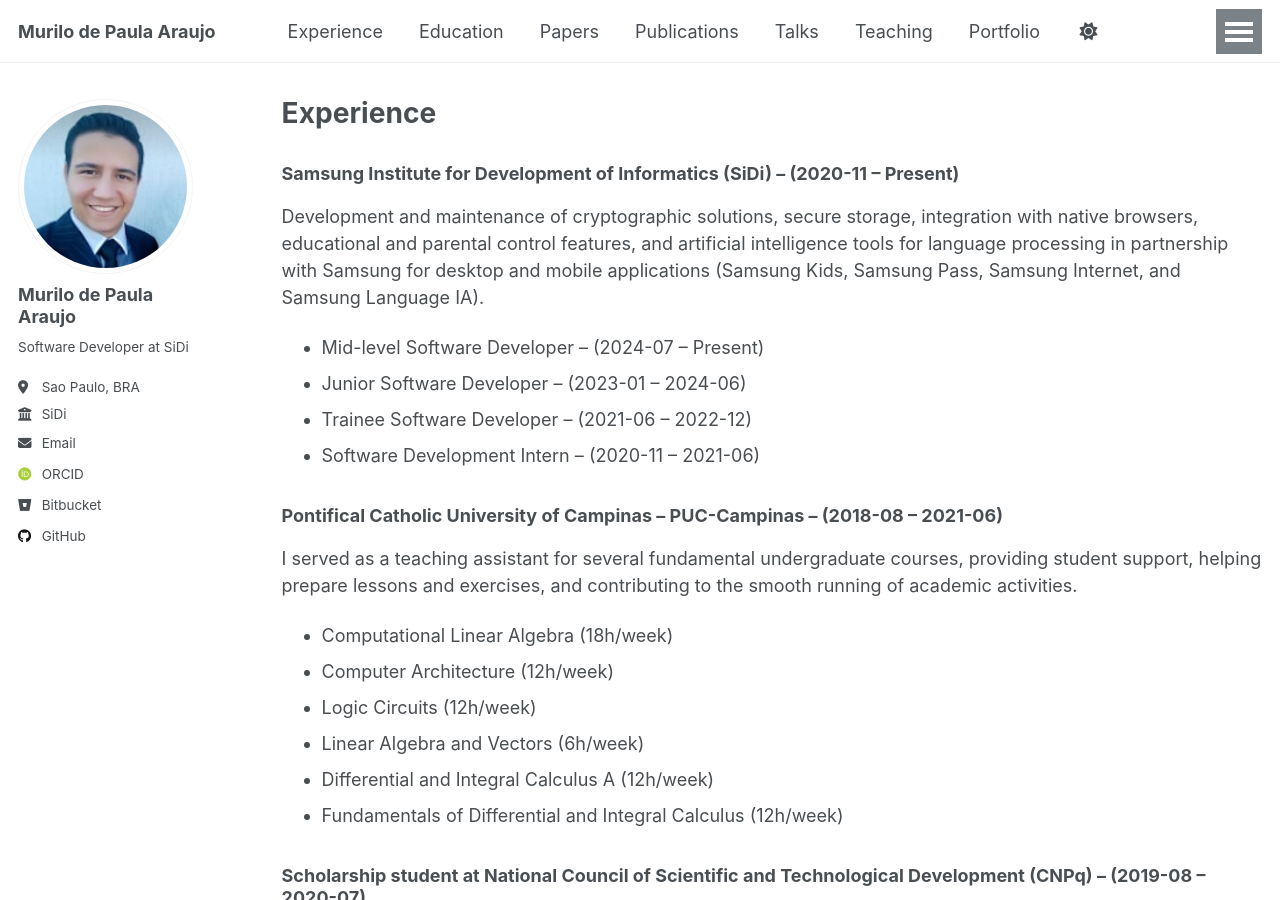
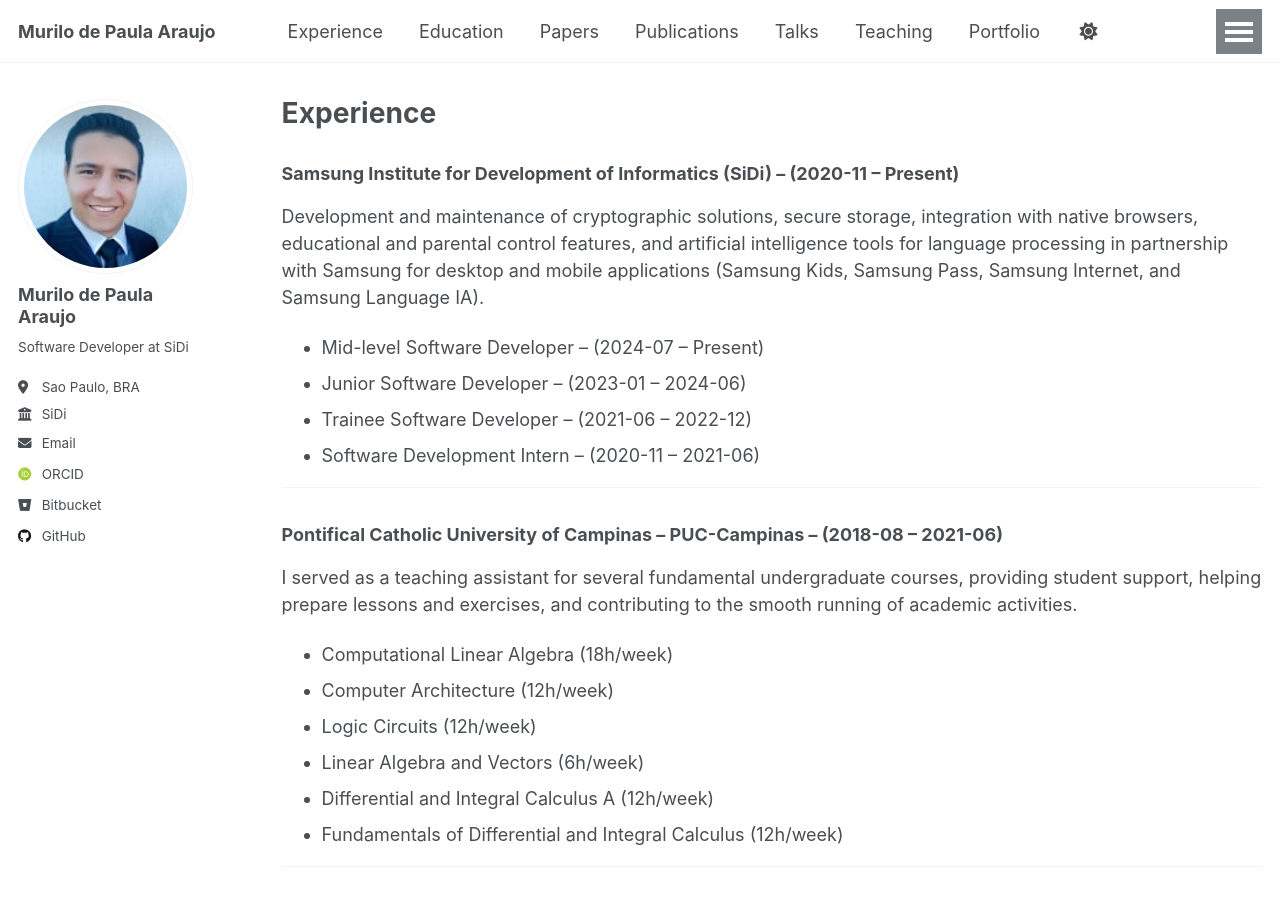
Before and after one commit to murilodepa/murilodepa.github.io, a Jekyll site: the page built from _pages/experience.md, in a window 1280 px wide and 900 px high. Built offline with Jekyll 4.4.1, drawn with Linux system fonts in a browser that asks for light colours; some web fonts are replaced; a script that is not in the unit is left out.

Commit message:
Update experience.md

```diff
--- a/_pages/experience.md
+++ b/_pages/experience.md
@@ -30,7 +30,6 @@
       {% endfor %}
       </ul>
     {% else %}
-      <!-- Só uma posição -->
       <p>
         {{ experience.positions[0].title }}
         {% if experience.positions[0].start_date == nil and experience.positions[0].end_date == nil %}
@@ -42,4 +41,6 @@
       </p>
     {% endif %}
   </section>
+
+  <hr />
 {% endfor %}
```
